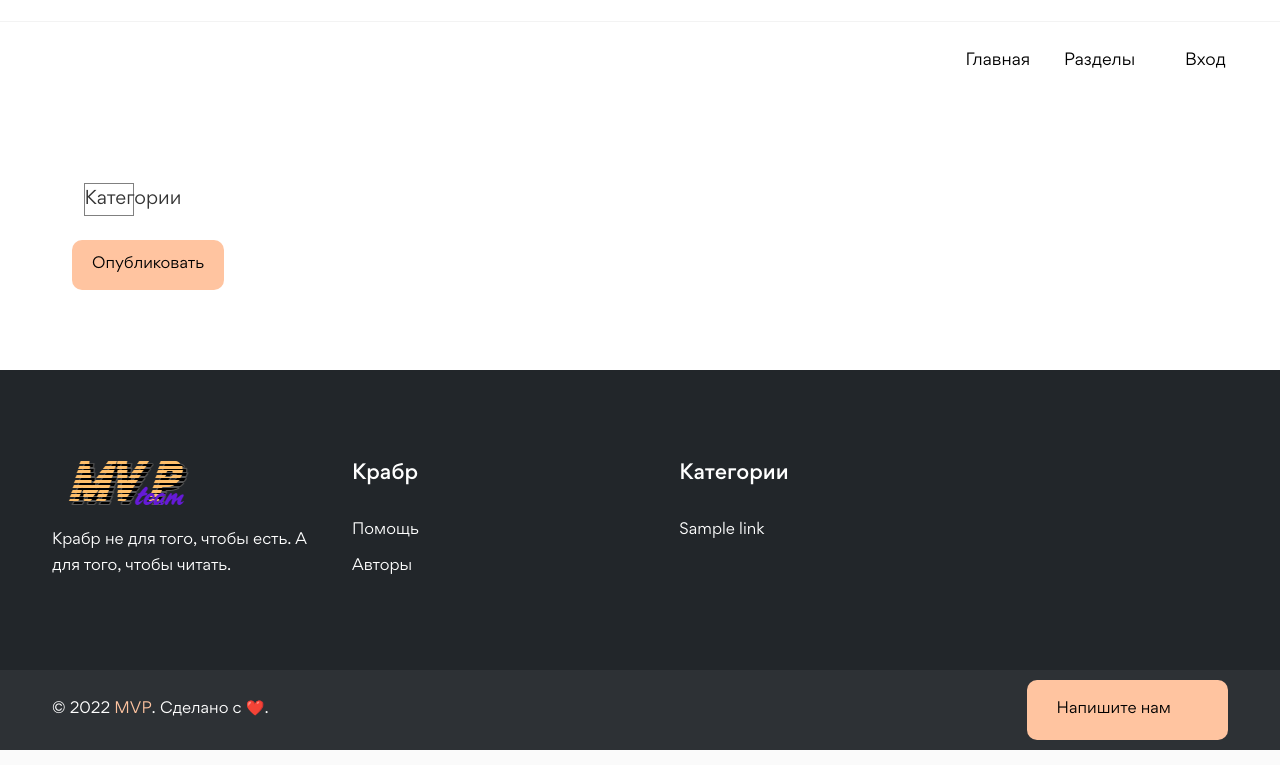
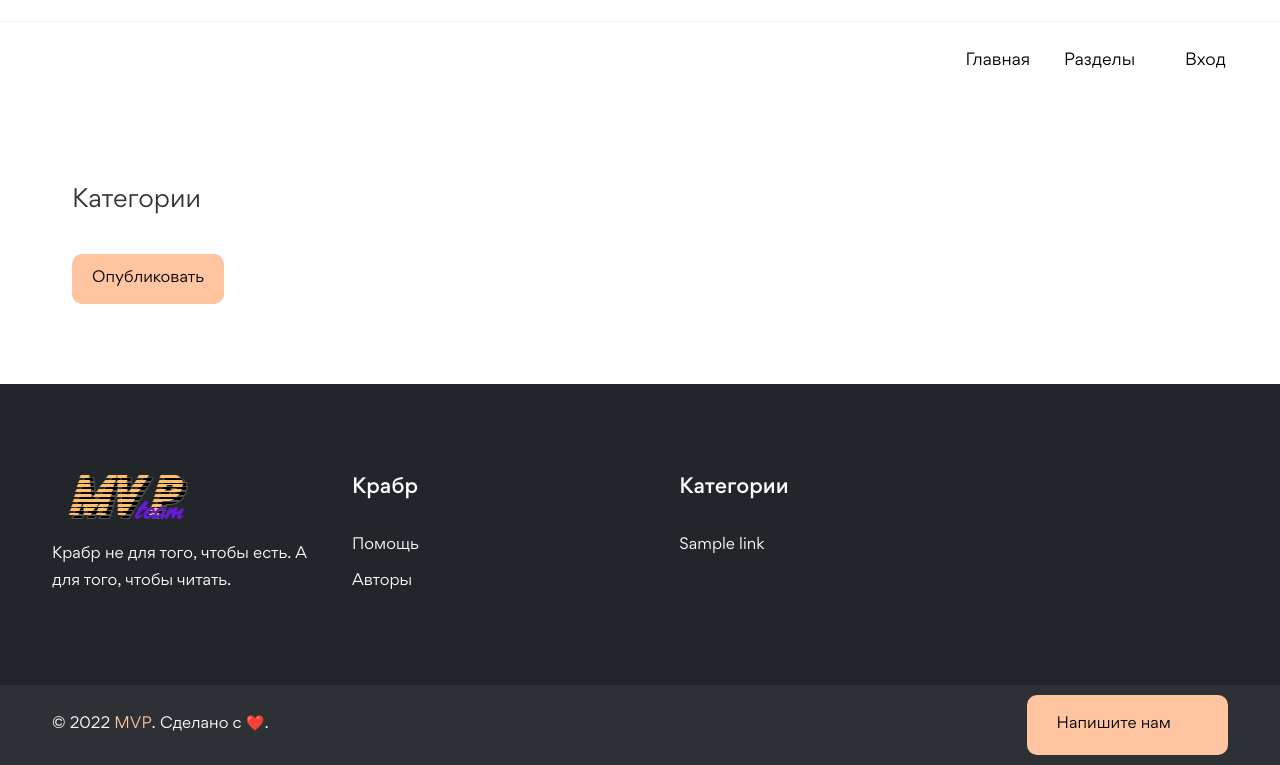
Before and after one commit to MyEternity/team_work, a Django app: template articles/templates/articles/add_post.html in a window 1280 px wide. Shown: the part 183-948 px from the top of the page. Run offline with Django 3.2, Linux system fonts and the light colour scheme; the template is opened without the code that fills it: most values are stand-ins (such as "Sample title", 1, 10 or a date in 2020); parts of the project's set-up code (start-up, migrations or seed data) failed here and were passed over; some libraries are stand-ins or nearby versions; some web fonts are replaced.

Commit message:
Task_15 is ready

```diff
--- a/articles/templates/articles/add_post.html
+++ b/articles/templates/articles/add_post.html
@@ -22,7 +22,7 @@
                                     <div class="legend-container">
                                         <legend>Категории</legend>
                                     </div>
-                                    <ul class="scrollable-dropdown-list" id="id_name">
+                                    <ul class="scrollable-dropdown-list">
                                         {% for category in categories %}
                                             {% for cat in category %}
                                                 <li>
--- a/static/css/krabr.css
+++ b/static/css/krabr.css
@@ -80,16 +80,6 @@ input#id_first_name, #id_last_name, #id_email, #id_username, #id_profile_image,
     color: #ffffff;
 }
 
-.item {
-  width: 33%;
-  margin: 2px 1% 2px 1%;
-  border: 0;
-}
-
-.item li {
-  list-style: none;
-}
-
 .scrollable-dropdown-list{
   position: absolute;
   max-height:200px;
@@ -104,35 +94,10 @@ input#id_first_name, #id_last_name, #id_email, #id_username, #id_profile_image,
   background-color: white;
 }
 
-.legend-container legend {
-  margin-bottom: 0;
-  font-size: 18px;
-}
-
-.custom-control-label {
-  font-weight: normal;
-  margin-left:20px;
-}
-
-
 .legend-container {
   cursor: pointer;
-  width: 100%;
   display: flex;
-  padding: 0;
-  margin-bottom: 0px;
-  font-size: 21px;
-  line-height: inherit;
-  color: #333;
   border: 0;
-  border-bottom: none;
-}
-
-.item {
-  border-width: thin;
-  border-color: gray;
-  border-style: solid;
-  width:50px;
 }
 
 /* Note that all the browser-specific animation stuff is totally optional, but provides a nice subtle animation for the dropdown effect */
@@ -148,25 +113,3 @@ input#id_first_name, #id_last_name, #id_email, #id_username, #id_profile_image,
   -webkit-animation: slide-down .3s ease-out;
   -moz-animation: slide-down .3s ease-out;
 }
-
-@-webkit-keyframes slide-down {
-  0% {
-    opacity: 0;
-    -webkit-transform: translateY(-10%);
-  }
-  100% {
-    opacity: 1;
-    -webkit-transform: translateY(0);
-  }
-}
-
-@-moz-keyframes slide-down {
-  0% {
-    opacity: 0;
-    -moz-transform: translateY(-10%);
-  }
-  100% {
-    opacity: 1;
-    -moz-transform: translateY(0);
-  }
-}
```
